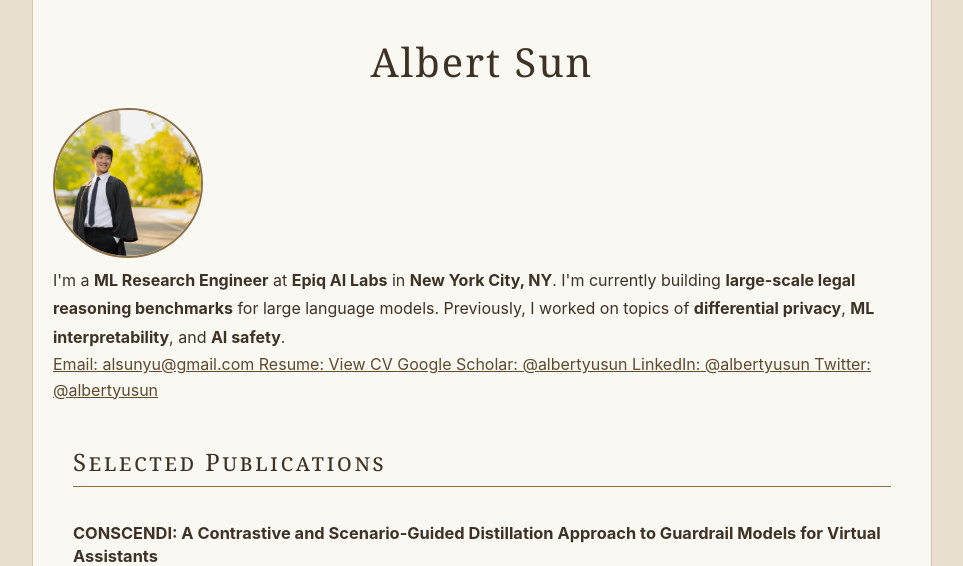
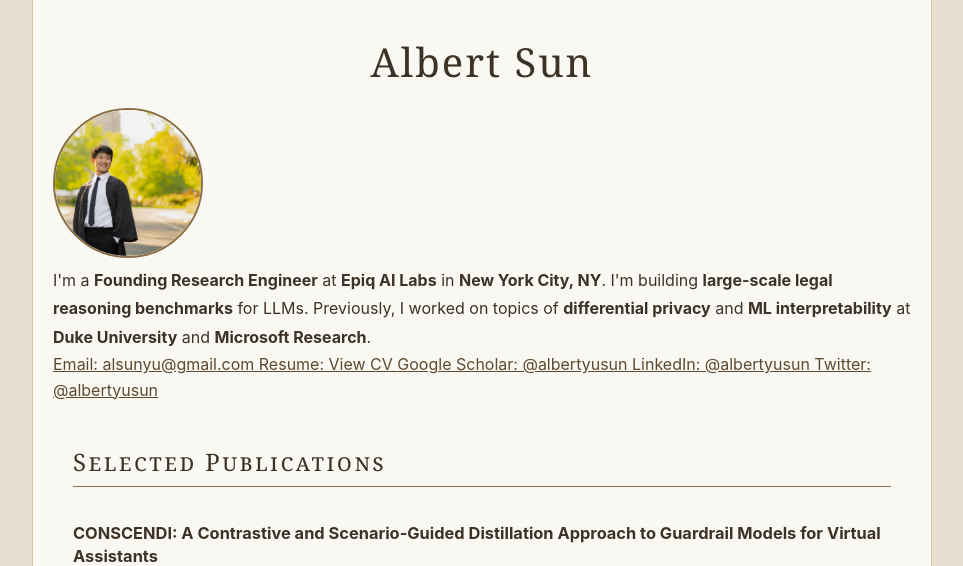
Before and after one commit to albertyusun/albertyusun.github.io, a Flask app: page / in a window 1280 px wide. Shown: the top 566 px of the page, without its empty margins (158-1121 px from the left). Run offline with Flask 3, Linux system fonts and the light colour scheme; some libraries are stand-ins or nearby versions.

Commit message:
Update profile introduction

```diff
--- a/data.yaml
+++ b/data.yaml
@@ -1,5 +1,5 @@
 name: Albert Sun
-role: ML Research Engineer
+role: Founding Research Engineer
 company: Epiq AI Labs
 location: New York City, NY
 
--- a/index.html
+++ b/index.html
@@ -36,9 +36,9 @@
 
                 <div class="intro">
                     <p>
-                        I'm a ML Research Engineer at Epiq AI Labs in New York City, NY.
-                        I'm currently building large-scale legal reasoning benchmarks for large language models.
-                        Previously, I worked on topics of differential privacy, ML interpretability, and AI safety.
+                        I'm a Founding Research Engineer at Epiq AI Labs in New York City, NY.
+                        I'm building large-scale legal reasoning benchmarks for LLMs.
+                        Previously, I worked on topics of differential privacy and ML interpretability at Duke University and Microsoft Research.
                     </p>
                 </div>
             </div>
--- a/templates/index.html
+++ b/templates/index.html
@@ -20,8 +20,8 @@
                 <div class="intro">
                     <p>
                         I'm a <strong>{{ data.role }}</strong> at <strong>{{ data.company }}</strong> in <strong>{{ data.location }}</strong>.
-                        I'm currently building <strong>large-scale legal reasoning benchmarks</strong> for large language models.
-                        Previously, I worked on topics of <strong>differential privacy</strong>, <strong>ML interpretability</strong>, and <strong>AI safety</strong>.
+                        I'm building <strong>large-scale legal reasoning benchmarks</strong> for LLMs.
+                        Previously, I worked on topics of <strong>differential privacy</strong> and <strong>ML interpretability</strong> at <strong>Duke University</strong> and <strong>Microsoft Research</strong>.
                     </p>
                 </div>
 
--- a/templates/index_static.html
+++ b/templates/index_static.html
@@ -20,8 +20,8 @@
                 <div class="intro">
                     <p>
                         I'm a <strong>{{ data.role }}</strong> at <strong>{{ data.company }}</strong> in <strong>{{ data.location }}</strong>.
-                        I'm currently building <strong>large-scale legal reasoning benchmarks</strong> for large language models.
-                        Previously, I worked on topics of <strong>differential privacy</strong>, <strong>ML interpretability</strong>, and <strong>AI safety</strong>.
+                        I'm building <strong>large-scale legal reasoning benchmarks</strong> for LLMs.
+                        Previously, I worked on topics of <strong>differential privacy</strong> and <strong>ML interpretability</strong> at <strong>Duke University</strong> and <strong>Microsoft Research</strong>.
                     </p>
                 </div>
 
```
